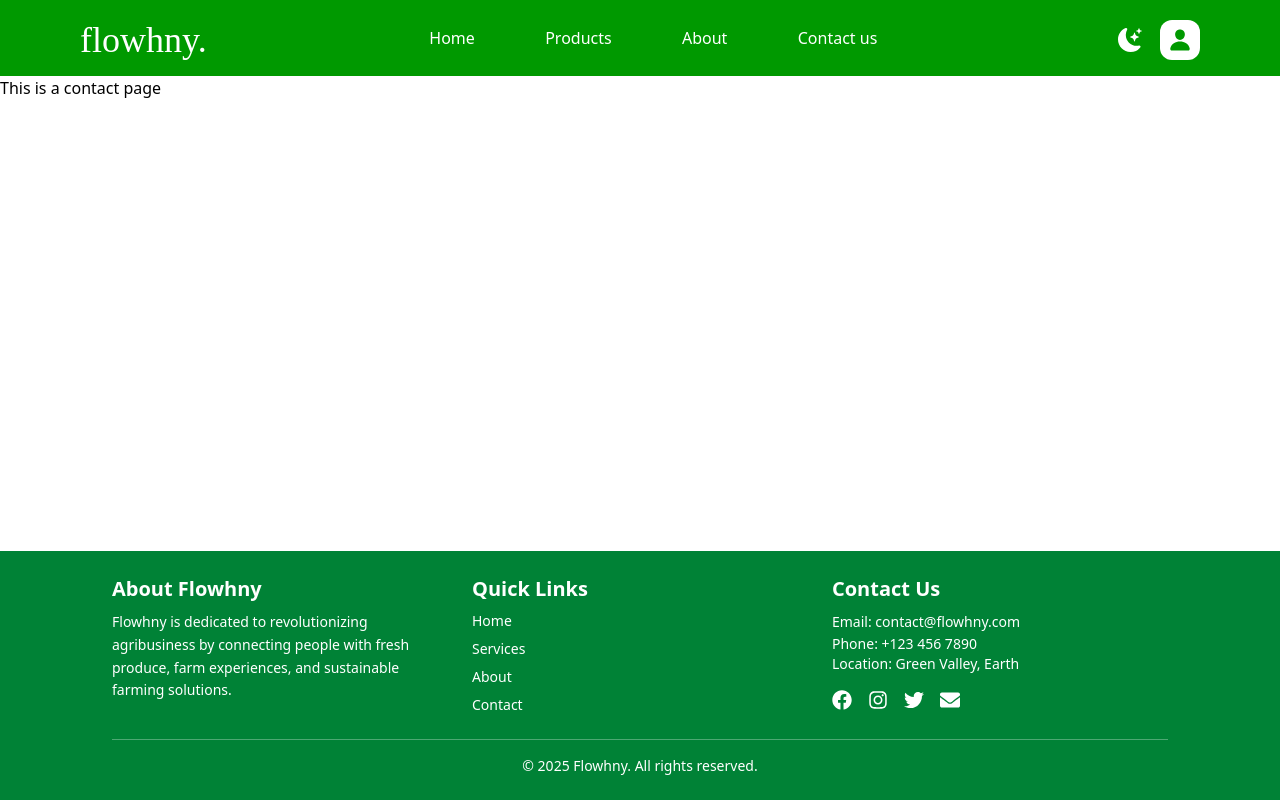
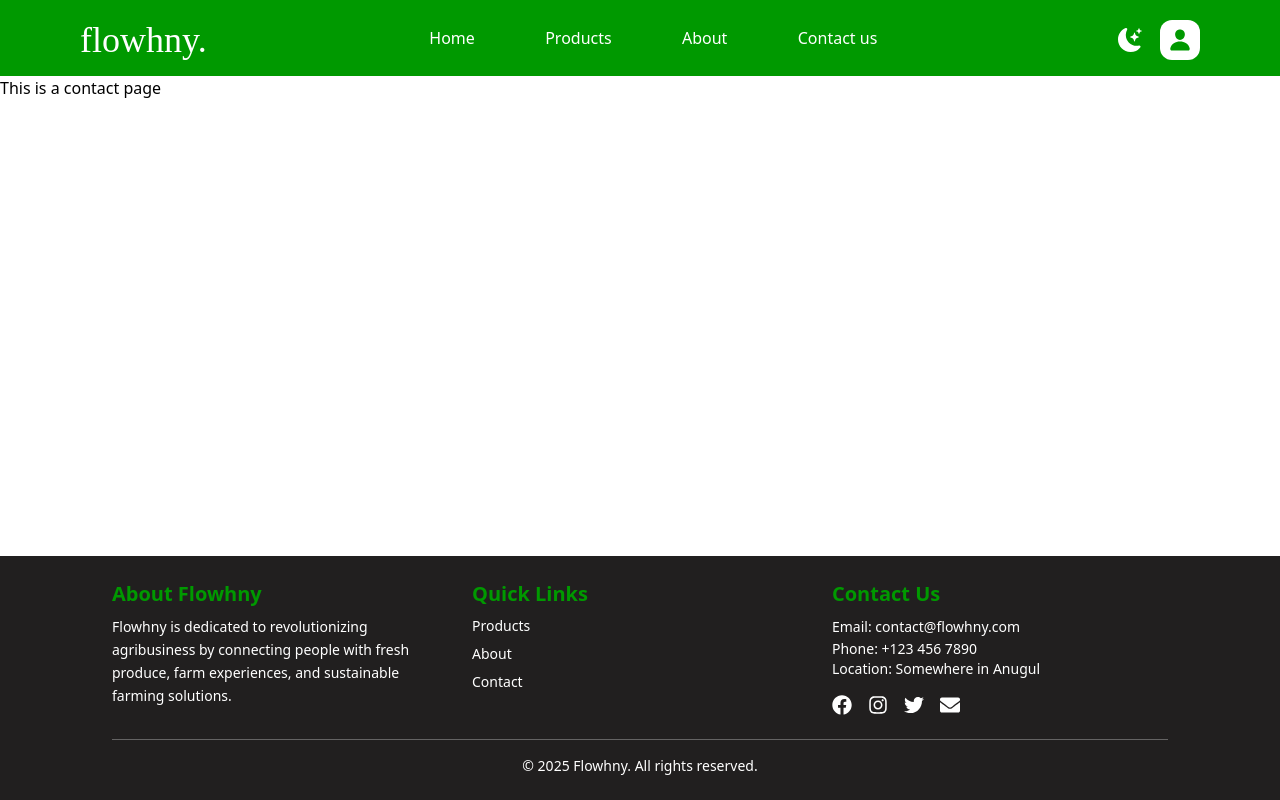
Before and after one commit to manasmr21/Flowhny, a React (Vite) app in the folder client/: page /contact in a window 1280 px wide. Built offline with nearby package versions, Linux system fonts and the light colour scheme; a web font is replaced by a local one.

Commit message:
Fixed the footer

```diff
--- a/client/src/components/Footer/Footer.jsx
+++ b/client/src/components/Footer/Footer.jsx
@@ -1,14 +1,15 @@
 import React from "react";
 import { FaFacebook, FaInstagram, FaTwitter, FaEnvelope } from "react-icons/fa";
+import { Link } from "react-router-dom";
 
 export default function Footer() {
   return (
-    <footer className="bg-green-700 text-white py-6 mt-auto w-full flex-shrink-0 ">
+    <footer className="bg-[#211f1f] text-white py-6 w-full flex-shrink-0">
       <div className="max-w-6xl mx-auto px-6 md:px-12 text-center md:text-left">
         <div className="grid gap-6 md:grid-cols-3">
           {/* About Section */}
           <div>
-            <h2 className="text-xl font-bold">About Flowhny</h2>
+            <h2 className="text-xl font-bold text-themegreen">About Flowhny</h2>
             <p className="text-sm mt-2 leading-relaxed">
               Flowhny is dedicated to revolutionizing agribusiness by connecting people with fresh produce, farm experiences, and sustainable farming solutions.
             </p>
@@ -16,27 +17,26 @@ export default function Footer() {
 
           {/* Quick Links */}
           <div>
-            <h2 className="text-xl font-bold">Quick Links</h2>
+            <h2 className="text-xl font-bold text-themegreen">Quick Links</h2>
             <ul className="mt-2 space-y-2 text-sm">
-              <li><a href="#" className="hover:underline">Home</a></li>
-              <li><a href="#" className="hover:underline">Services</a></li>
-              <li><a href="#" className="hover:underline">About</a></li>
-              <li><a href="#" className="hover:underline">Contact</a></li>
+              <li><Link to="/products" className="hover:underline">Products</Link></li>
+              <li><Link to="/about" className="hover:underline">About</Link></li>
+              <li><Link to="/contact" className="hover:underline">Contact</Link></li>
             </ul>
           </div>
 
           {/* Contact Section */}
           <div>
-            <h2 className="text-xl font-bold">Contact Us</h2>
+            <h2 className="text-xl font-bold text-themegreen">Contact Us</h2>
             <p className="text-sm mt-2 leading-relaxed">Email: contact@flowhny.com</p>
             <p className="text-sm">Phone: +123 456 7890</p>
-            <p className="text-sm">Location: Green Valley, Earth</p>
+            <p className="text-sm">Location: Somewhere in Anugul</p>
 
             {/* Social Icons */}
             <div className="flex justify-center md:justify-start mt-4 space-x-4">
-              <a href="#" className="text-white text-xl hover:text-gray-300"><FaFacebook /></a>
-              <a href="#" className="text-white text-xl hover:text-gray-300"><FaInstagram /></a>
-              <a href="#" className="text-white text-xl hover:text-gray-300"><FaTwitter /></a>
+              <Link to="/" className="text-white text-xl hover:text-gray-300"><FaFacebook /></Link>
+              <Link to="/" className="text-white text-xl hover:text-gray-300"><FaInstagram /></Link>
+              <Link to="/" className="text-white text-xl hover:text-gray-300"><FaTwitter /></Link>
               <a href="mailto:contact@flowhny.com" className="text-white text-xl hover:text-gray-300"><FaEnvelope /></a>
             </div>
           </div>
--- a/client/src/components/Product page/ProductPage.jsx
+++ b/client/src/components/Product page/ProductPage.jsx
@@ -38,8 +38,6 @@ function ProductPage() {
 
     fetchProducts();
   }, []);
-
-  console.log(products.length);
 
   useEffect(() => {
     const handleScroll = () => {
```
